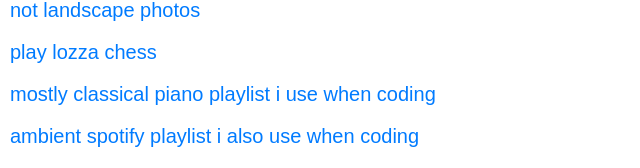
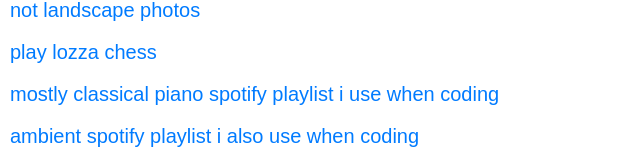
Before and after one commit to op12no2/me, a plain HTML site: page index.htm in a window 1280 px wide. Shown: the part 149-317 px from the top of the page, without its empty margins (0-640 px from the left). Drawn offline with Linux system fonts and the light colour scheme.

Commit message:
Update index.htm

```diff
--- a/index.htm
+++ b/index.htm
@@ -35,7 +35,7 @@
     <a href="https://photos.app.goo.gl/5ma1myiAWGKshtVJ6">landscape photos</a>
     <a href="https://photos.app.goo.gl/otmoiRwYLMhrP5x6A">not landscape photos</a>
     <a href="https://op12no2.github.io/lozza-ui/play.htm">play lozza chess</a>
-    <a href="https://open.spotify.com/playlist/0V6fHQsTJzxeF0sv0mZuDx?si=774b9897df504e02">mostly classical piano playlist i use when coding</a>
+    <a href="https://open.spotify.com/playlist/0V6fHQsTJzxeF0sv0mZuDx?si=774b9897df504e02">mostly classical piano spotify playlist i use when coding</a>
     <a href="https://open.spotify.com/playlist/71kAQRbIQJTU3etNTPFluH?si=8ec432b204b443e9">ambient spotify playlist i also use when coding</a>
     <a href="https://twitter.com/colintomjenkins">twitter</a>
     <a href="https://instagram.com/colintomjenkins">instagram</a>
```
